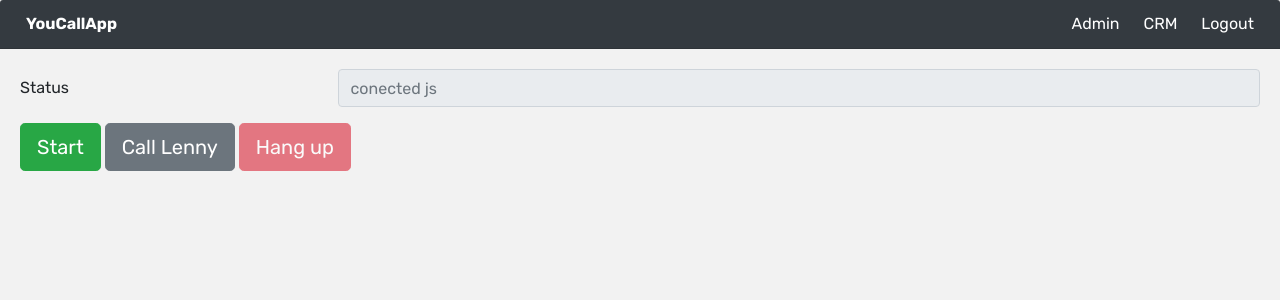
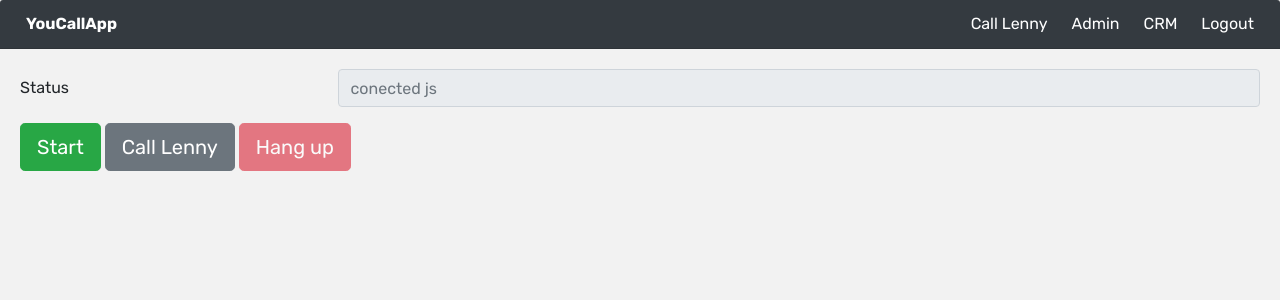
Before and after one commit to danielostos21/CallApp, a Django app: page /caller in a window 1280 px wide. Shown: the top 300 px of the page. Run offline with Django 4.2, Linux system fonts and the light colour scheme; a user stored in the database is signed in; some libraries are stand-ins or nearby versions.

Commit message:
node modules

```diff
--- a/yourcalls/templates/base.html
+++ b/yourcalls/templates/base.html
@@ -56,6 +56,7 @@
         <div class='header-title'>  <a href='{% url 'index' %}'>YouCallApp</a> </div>
         <div class='list-container'>
           {%if user.is_authenticated%}
+            <a href='caller'>Call Lenny<a>
             <a href='admin'>Admin<a>
             <a href='crm'>CRM<a>
             <a href='logout'> Logout </a>
```
Also changed, not shown: 1 other file.
